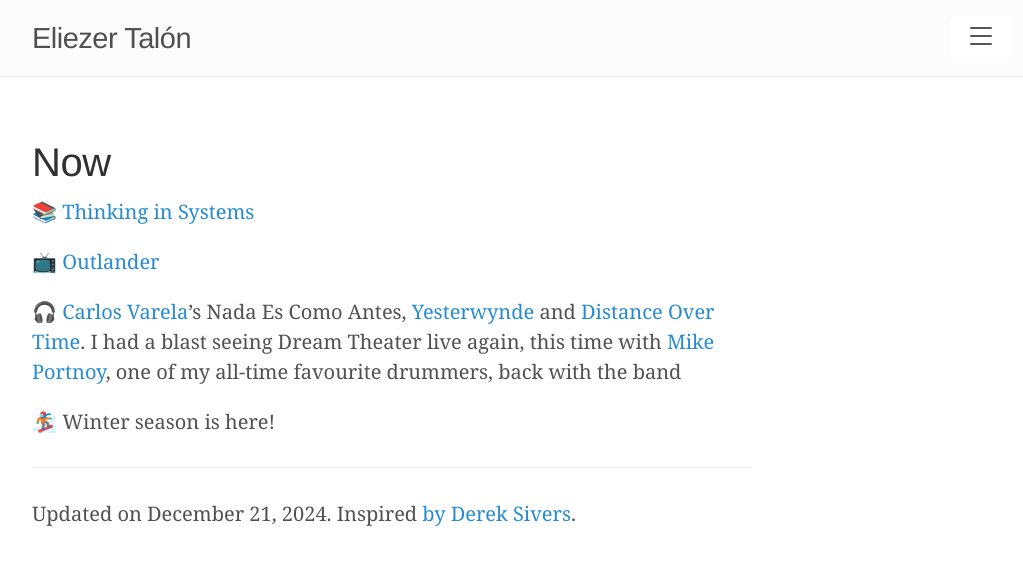
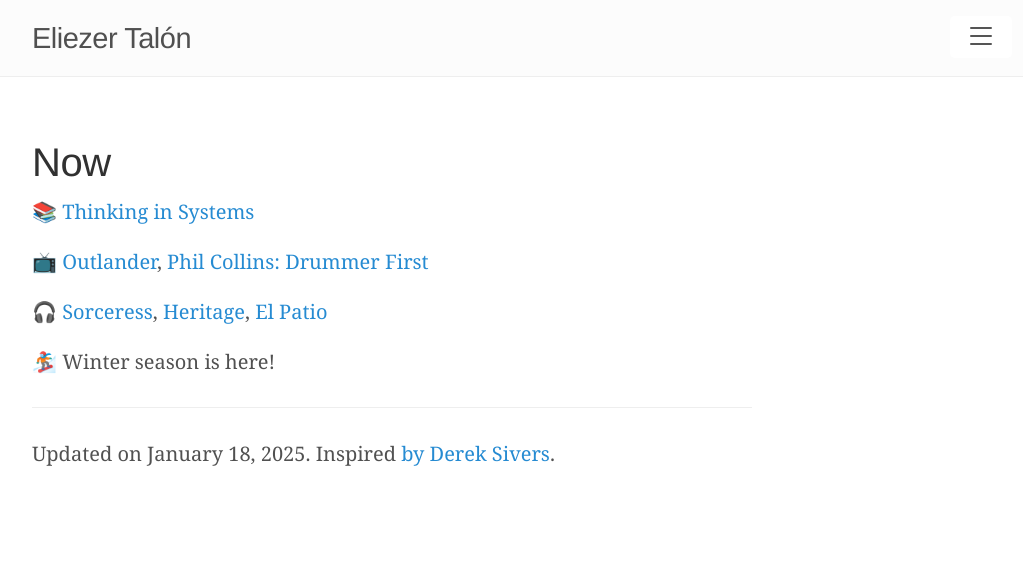
Before and after one commit to elitalon/elitalon.github.io, a Jekyll site: the page built from now.md, in a window 1280 px wide. Shown: the top 565 px of the page, without its empty margins (248-1271 px from the left). Built offline with Jekyll 4.4.1, drawn with Linux system fonts in a browser that asks for light colours.

Commit message:
Update 'Now'

```diff
--- a/now.md
+++ b/now.md
@@ -1,14 +1,14 @@
 ---
 layout: page
 title: Now
-date: 2024-12-21
+date: 2025-01-18
 ---
 
 📚 [Thinking in Systems](https://www.chelseagreen.com/product/thinking-in-systems/)
 
-📺 [Outlander](https://en.wikipedia.org/wiki/Outlander_(TV_series))
+📺 [Outlander](https://en.wikipedia.org/wiki/Outlander_(TV_series)), [Phil Collins: Drummer First](https://www.youtube.com/watch?v=WdGmydR715Q)
 
-🎧 [Carlos Varela](https://en.wikipedia.org/wiki/Carlos_Varela_(singer-songwriter))'s Nada Es Como Antes, [Yesterwynde](https://en.wikipedia.org/wiki/Yesterwynde) and [Distance Over Time](https://en.wikipedia.org/wiki/Distance_Over_Time). I had a blast seeing Dream Theater live again, this time with [Mike Portnoy](https://en.wikipedia.org/wiki/Mike_Portnoy), one of my all-time favourite drummers, back with the band
+🎧 [Sorceress](https://en.wikipedia.org/wiki/Sorceress_(Opeth_album)), [Heritage](https://en.wikipedia.org/wiki/Heritage_(Opeth_album)), [El Patio](https://en.wikipedia.org/wiki/El_Patio)
 
 🏂 Winter season is here!
 
```
